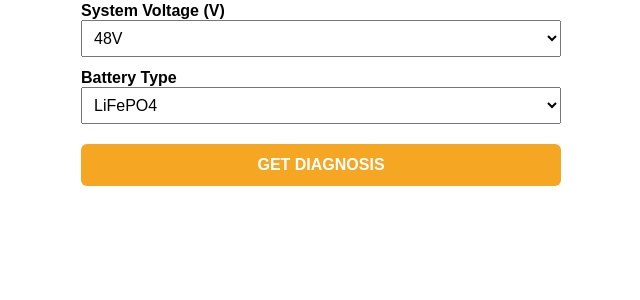
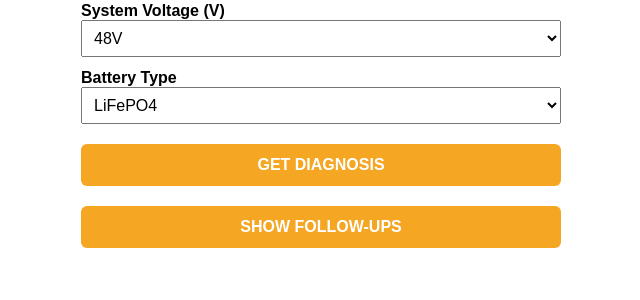
Before and after one commit to jedidiahT/solar-ai-project, a Flask app: page / in a window 1280 px wide. Shown: the part 403-703 px from the top of the page, without its empty margins (319-959 px from the left). Run offline with Flask 3, Linux system fonts and the light colour scheme.

Commit message:
Added detail to the web view of our flagged clients in the job log

```diff
--- a/app.py
+++ b/app.py
@@ -1,6 +1,6 @@
 from flask import Flask, request, jsonify, render_template
 
-from functions import SolarSystem, save_job
+from functions import SolarSystem, save_job, get_follow_ups
 
 app = Flask(__name__)
 app.json.sort_keys = False
@@ -24,5 +24,10 @@ def diagnose():
     result["ai_diagnosis"] = system.ai_diagnose()
     save_job(system)
     return result
+
+@app.route("/follow-ups")
+def follow_ups():
+    return {"follow_ups": get_follow_ups()}
+
 if __name__ == "__main__":
     app.run(debug=True)
--- a/templates/index.html
+++ b/templates/index.html
@@ -44,6 +44,16 @@
     #result:empty {
         display: none
     }
+
+    #follow_ups {
+        margin-top: 20px;
+        padding: 12px;
+        background-color: rgb(237, 223, 206);
+        border-left: 5px solid #e5354a;
+    }
+    #follow_ups:empty{
+        display: none
+    }
 </style>
 </head>
 <body>
@@ -77,6 +87,8 @@
 
     <button onclick="getDiagnosis()">GET DIAGNOSIS</button>
     <div id="result"></div>
+    <button onclick="showFollowUps()">SHOW FOLLOW-UPS</button>
+    <div id="follow_ups"></div>
 
     <script>
         async function getDiagnosis() {
@@ -107,6 +119,15 @@
             "System voltage: " + report.system_voltage + "V\n" +
             "AI diagnosis: " + report.ai_diagnosis;
         }
+        async function showFollowUps() {
+            const response = await fetch("/follow-ups");
+            const data = await response.json();
+            let text = "";
+            for (const job of data.follow_ups) {
+                text = text + job.client + ": " + job.diagnosis + "\n";
+            }
+            document.getElementById("follow_ups").innerText = text
+        }
     </script>
 </body>
 </html>
```
